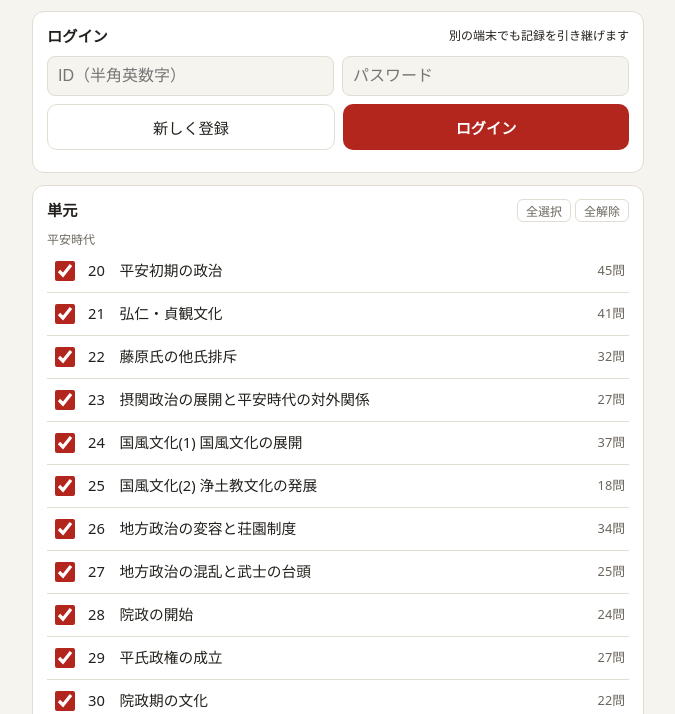
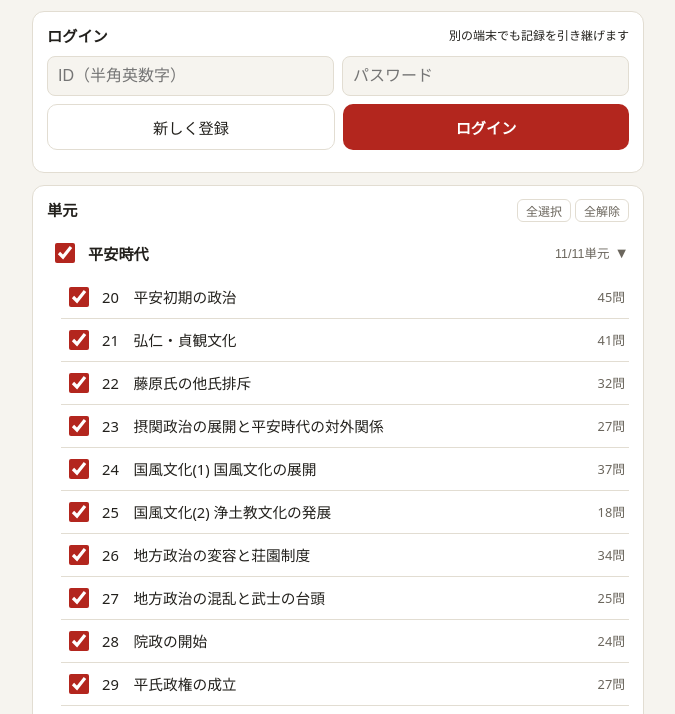
Before and after one commit to wafflard/mojiokoshi, a plain HTML site: page ichimon/index.html in a window 1280 px wide. Shown: the part 79-793 px from the top of the page, without its empty margins (302-977 px from the left). Drawn offline with Linux system fonts and the light colour scheme.

Commit message:
単元一覧を時代ごとに開閉・一括選択できるように
Co-Authored-By: Claude Opus 5.5 <noreply@anthropic.com>
Claude-Session: https://claude.ai/code/session_01WBaQVESGZw8vw9K21bn88y

```diff
--- a/ichimon/index.html
+++ b/ichimon/index.html
@@ -27,7 +27,16 @@
   label.chk:first-of-type{border-top:none}
   label.chk input{width:20px;height:20px;accent-color:var(--accent);flex:none}
   label.chk .n{margin-left:auto;color:var(--sub);font-size:.8rem}
-  .era{font-size:.75rem;color:var(--sub);margin:6px 0 0}
+  .eraBox{border-top:1px solid var(--line)}
+  .eraBox:first-child{border-top:none}
+  .eraHead{display:flex;align-items:center;gap:10px;padding:8px 4px}
+  .eraHead .eraChk{width:20px;height:20px;accent-color:var(--accent);flex:none}
+  .eraTog{flex:1;display:flex;align-items:center;gap:8px;background:none;border:none;color:var(--ink);font-size:.95rem;font-weight:bold;padding:4px 0;cursor:pointer;text-align:left}
+  .eraCnt{margin-left:auto;font-size:.78rem;font-weight:normal;color:var(--sub)}
+  .chev{color:var(--sub);transition:transform .15s;transform:rotate(-90deg)}
+  .eraBox.open .chev{transform:none}
+  .eraBody{display:none;padding-left:14px}
+  .eraBox.open .eraBody{display:block}
   .stars{display:grid;grid-template-columns:1fr 1fr;gap:0 12px}
   .stars label.chk{border-top:none}
   .star{color:var(--accent);letter-spacing:1px}
@@ -280,16 +289,47 @@
   var mode = saved.mode || "random";
   var $ = function(id){ return document.getElementById(id); };
 
-  // --- 単元チェック ---
-  var uHtml = "", lastEra = "";
-  U.forEach(function(u){
-    if(u.era !== lastEra){ uHtml += '<div class="era">'+u.era+'</div>'; lastEra = u.era; }
-    var n = items.filter(function(x){return x.u===u.id;}).length;
-    var on = !saved.units || saved.units.indexOf(u.id) >= 0;
-    uHtml += '<label class="chk"><input type="checkbox" name="unit" value="'+u.id+'"'+(on?' checked':'')+'>'+
-      '<span>'+u.id+'　'+u.name+'</span><span class="n">'+n+'問<small id="us'+u.id+'"></small></span></label>';
+  // --- 単元チェック（時代ごとに開閉） ---
+  var eras = [];
+  U.forEach(function(u){ if(eras.indexOf(u.era) < 0) eras.push(u.era); });
+  var openEras = store.get("ichimon-open", null) || eras.slice();
+  var uHtml = "";
+  eras.forEach(function(era, ei){
+    var open = openEras.indexOf(era) >= 0;
+    uHtml += '<div class="eraBox' + (open ? ' open' : '') + '" data-era="' + ei + '">' +
+      '<div class="eraHead"><input type="checkbox" class="eraChk" data-era="' + ei + '">' +
+      '<button type="button" class="eraTog" data-era="' + ei + '"><span class="eraName">' + era + '</span>' +
+      '<span class="eraCnt" id="ec' + ei + '"></span><span class="chev">▾</span></button></div><div class="eraBody">';
+    U.filter(function(u){ return u.era === era; }).forEach(function(u){
+      var n = items.filter(function(x){return x.u===u.id;}).length;
+      var on = !saved.units || saved.units.indexOf(u.id) >= 0;
+      uHtml += '<label class="chk"><input type="checkbox" name="unit" data-era="' + ei + '" value="'+u.id+'"'+(on?' checked':'')+'>'+
+        '<span>'+u.id+'　'+u.name+'</span><span class="n">'+n+'問<small id="us'+u.id+'"></small></span></label>';
+    });
+    uHtml += '</div></div>';
   });
   $("units").innerHTML = uHtml;
+  function paintEras(){
+    eras.forEach(function(era, ei){
+      var cs = document.querySelectorAll('input[name="unit"][data-era="'+ei+'"]');
+      var on = [].filter.call(cs, function(c){ return c.checked; }).length;
+      var ec = document.querySelector('.eraChk[data-era="'+ei+'"]');
+      ec.checked = on === cs.length && on > 0; ec.indeterminate = on > 0 && on < cs.length;
+      $("ec"+ei).textContent = on + "/" + cs.length + "単元";
+    });
+  }
+  $("units").addEventListener("click", function(e){
+    var t = e.target.closest(".eraTog"); if(!t) return;
+    var box = t.closest(".eraBox"); box.classList.toggle("open");
+    openEras = [].filter.call(document.querySelectorAll(".eraBox"), function(b){ return b.classList.contains("open"); })
+      .map(function(b){ return eras[+b.dataset.era]; });
+    store.set("ichimon-open", openEras);
+  });
+  $("units").addEventListener("change", function(e){
+    if(!e.target.classList.contains("eraChk")) return;
+    var v = e.target.checked;
+    document.querySelectorAll('input[name="unit"][data-era="'+e.target.dataset.era+'"]').forEach(function(c){ c.checked = v; });
+  });
 
   // --- 星チェック ---
   var sHtml = "";
@@ -354,7 +394,7 @@
     $("count").textContent = "対象 " + p.length + " 問 → " + k + " 問を" + (mode==="order" ? "本の順に" : "ランダムに") + "出題";
     $("start").disabled = p.length === 0;
     store.set("ichimon-settings", {units:checked("unit"), stars:checked("star"), num:num, mode:mode, filter:filter});
-    paintStats();
+    paintStats(); paintEras();
   }
   function paintStats(){
     // 単元ごと：解いた数と、前回○の割合
```
